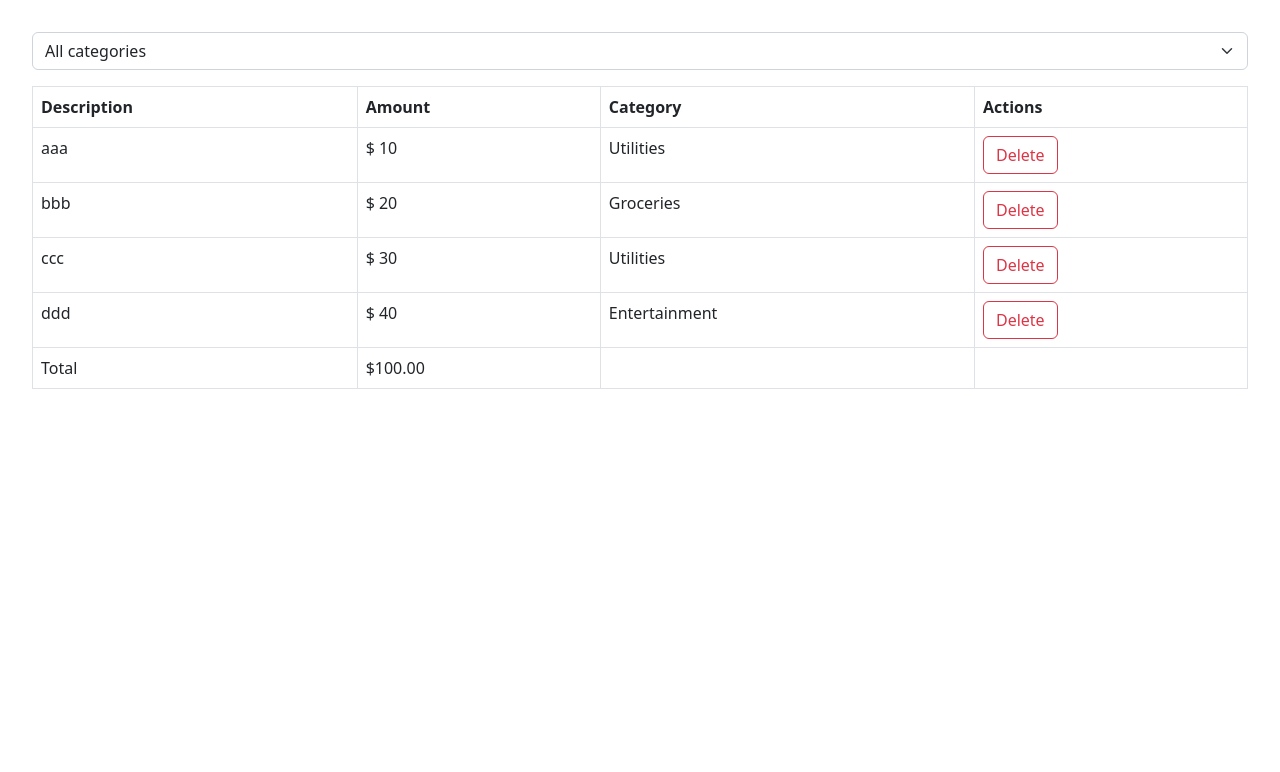
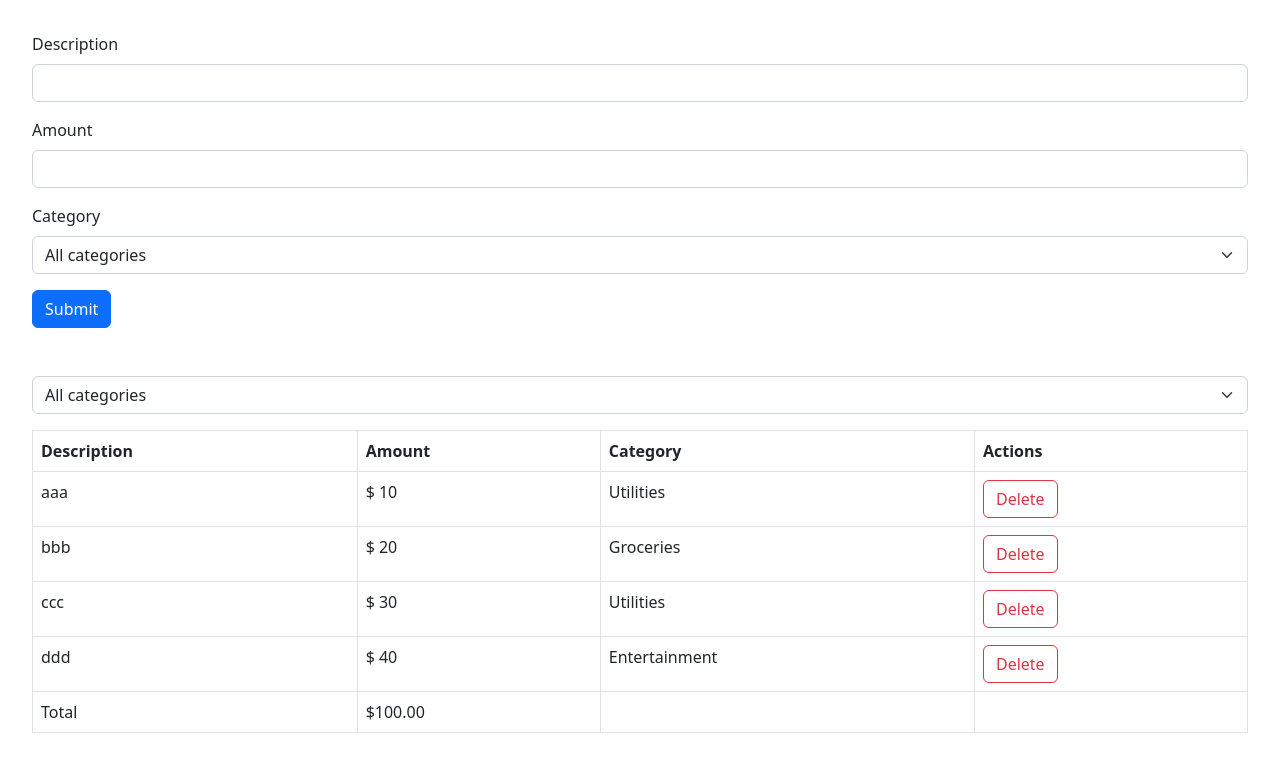
Before and after one commit to uxmoon/expense-tracker, a React (Vite) app: page / in a window 1280 px wide. Shown: the top 772 px of the page. Built offline with nearby package versions, Linux system fonts and the light colour scheme; the HTML template or start-up script is replaced by a standard one.

Commit message:
Import new Form component

```diff
--- a/src/App.tsx
+++ b/src/App.tsx
@@ -2,6 +2,7 @@ import { useState } from 'react'
 
 import ExpenseList from './components/ExpenseList'
 import ExpenseFilter from './components/ExpenseFilter'
+import ExpenseForm from './components/ExpenseForm'
 
 export const categories = ['Groceries', 'Utilities', 'Entertainment']
 
@@ -18,6 +19,9 @@ function App() {
     : expenses
   return (
     <div>
+      <div className='mb-5'>
+        <ExpenseForm />
+      </div>
       <div className='mb-3'>
         <ExpenseFilter
           onSelectCategory={(category) => setSelectedCategory(category)}
```
